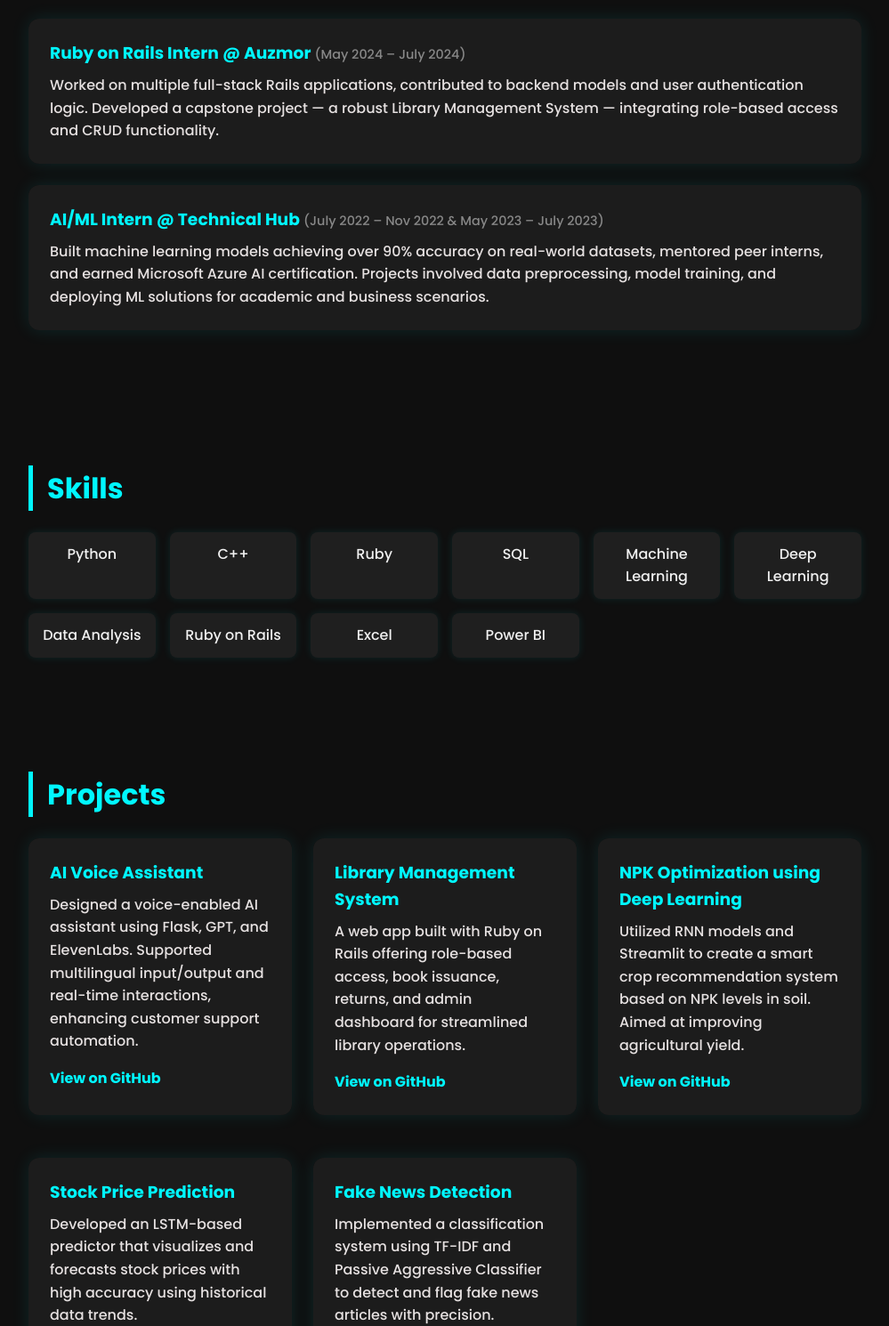
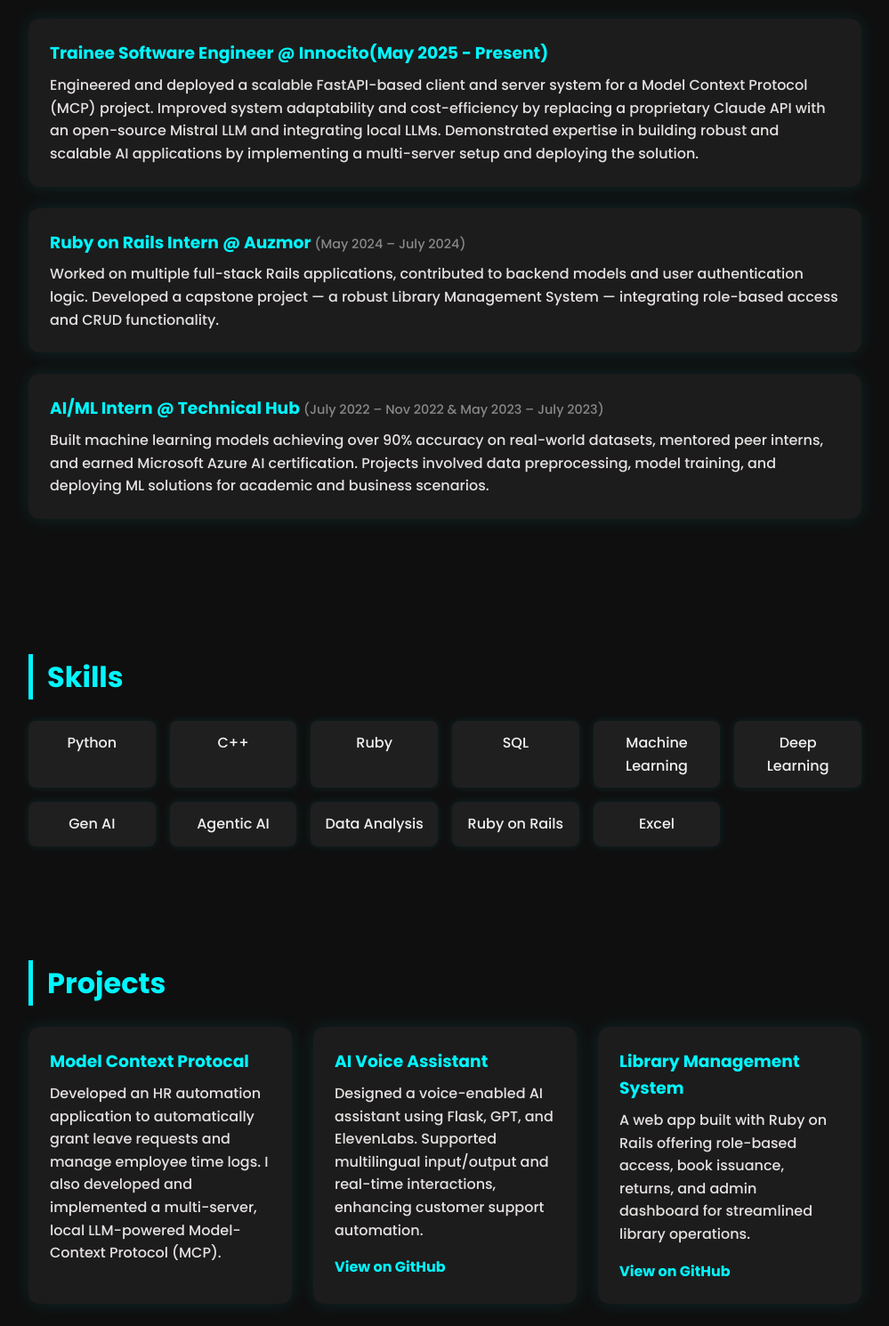
Before and after one commit to SivaShankar-Juthuka/Portfolio, a plain HTML site: page index.html in a window 1280 px wide. Shown: the part 612-2102 px from the top of the page at 89% size, without its empty margins (140-1139 px from the left). Drawn offline with Linux system fonts and the light colour scheme.

Commit message:
Update the portfolio

```diff
--- a/index.html
+++ b/index.html
@@ -27,14 +27,22 @@
   <section id="about" class="section hero">
     <div class="intro">
       <h1 class="name_secondary">Hey, I'm Siva Shankar Juthuka 👋</h1>
-      <p>Aspiring Software Developer passionate about Machine Learning and AI. Problem solver, and always ready to Learn & grow.</p>
-      <a href="mailto:sivashankarjuthuka8@gmail.com" class="btn">Let's Connect</a>
+      <p>Software Engineer passionate about Machine Learning and AI. Problem solver, and always ready to Learn & grow.</p>
+      <a href="mailto:sivashankar.juthuka@gmail.com" class="btn">Let's Connect</a>
       <a href="/Siva Shankar-Juthuka.pdf" class="btn secondary" download>Download Resume</a>
     </div>
   </section>
 
   <section id="experience" class="section">
     <h2>Work Experience</h2>
+    <div class="card">
+      <h3>Trainee Software Engineer @ Innocito<span class="data">(May 2025 - Present)</span></h3>
+      <p class="text_secondary">
+        Engineered and deployed a scalable FastAPI-based client and server system for a Model Context Protocol (MCP) project.
+        Improved system adaptability and cost-efficiency by replacing a proprietary Claude API with an open-source Mistral LLM and integrating local LLMs.
+        Demonstrated expertise in building robust and scalable AI applications by implementing a multi-server setup and deploying the solution.
+      </p>
+    </div>
     <div class="card">
       <h3>Ruby on Rails Intern @ Auzmor <span class="date">(May 2024 – July 2024)</span></h3>
       <p class="text_secondary">Worked on multiple full-stack Rails applications, contributed to backend models and user authentication logic. Developed a capstone project — a robust Library Management System — integrating role-based access and CRUD functionality.</p>
@@ -54,16 +62,25 @@
       <li>SQL</li>
       <li>Machine Learning</li>
       <li>Deep Learning</li>
+      <li>Gen AI</li>
+      <li>Agentic AI</li>
       <li>Data Analysis</li>
       <li>Ruby on Rails</li>
       <li>Excel</li>
-      <li>Power BI</li>
+      <!-- <li>Power BI</li> -->
     </ul>
   </section>
 
   <section id="projects" class="section">
     <h2>Projects</h2>
     <div class="projects-grid">
+      <div class="card">
+        <h3>Model Context Protocal</h3>
+        <p class="text_secondary">
+          Developed an HR automation application to automatically grant leave requests and manage employee time logs. I also developed and implemented a multi-server, local LLM-powered Model-Context Protocol (MCP).
+        </p>
+
+      </div>
       <div class="card">
         <h3>AI Voice Assistant</h3>
         <p class="text_secondary">Designed a voice-enabled AI assistant using Flask, GPT, and ElevenLabs. Supported multilingual input/output and real-time interactions, enhancing customer support automation.</p>
```
